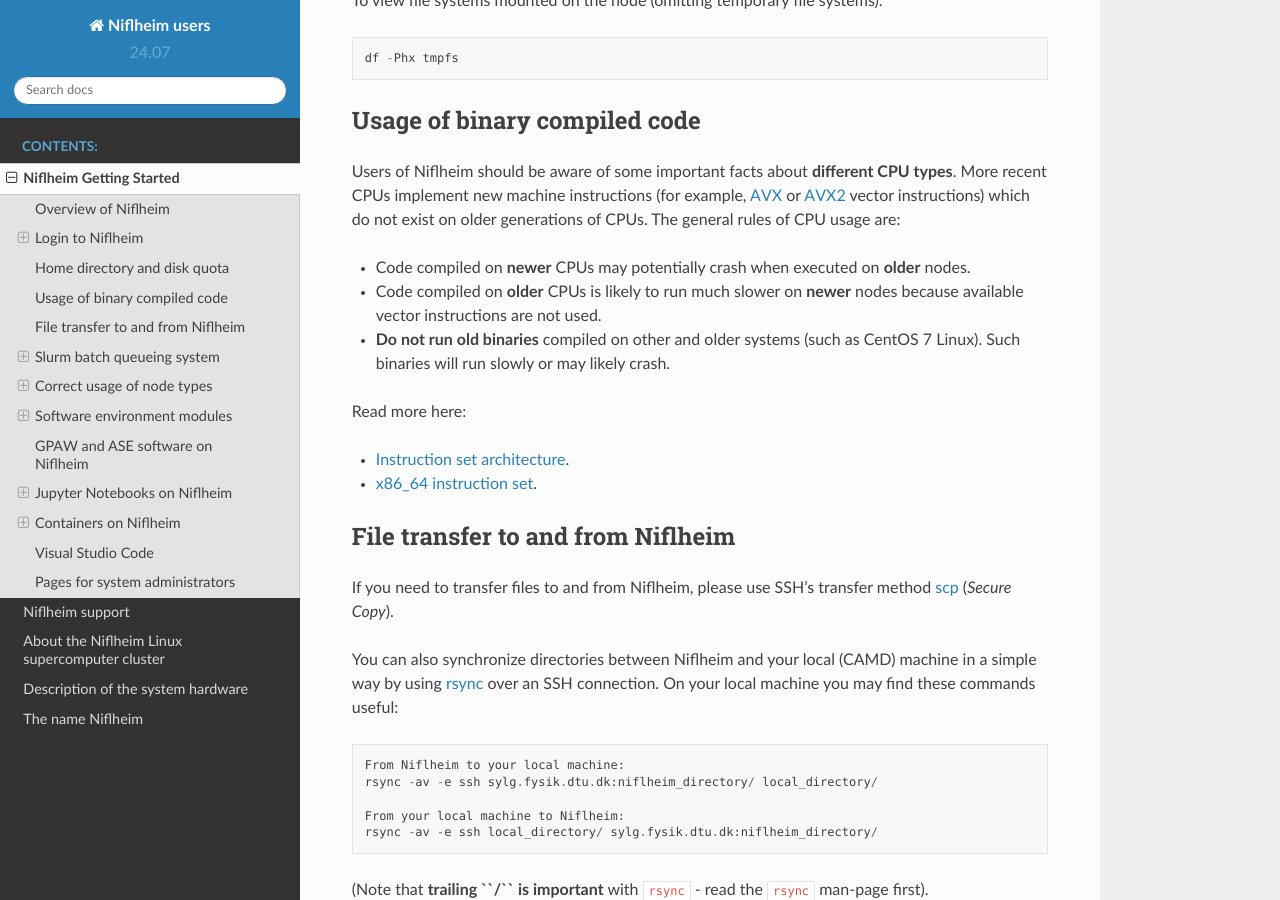
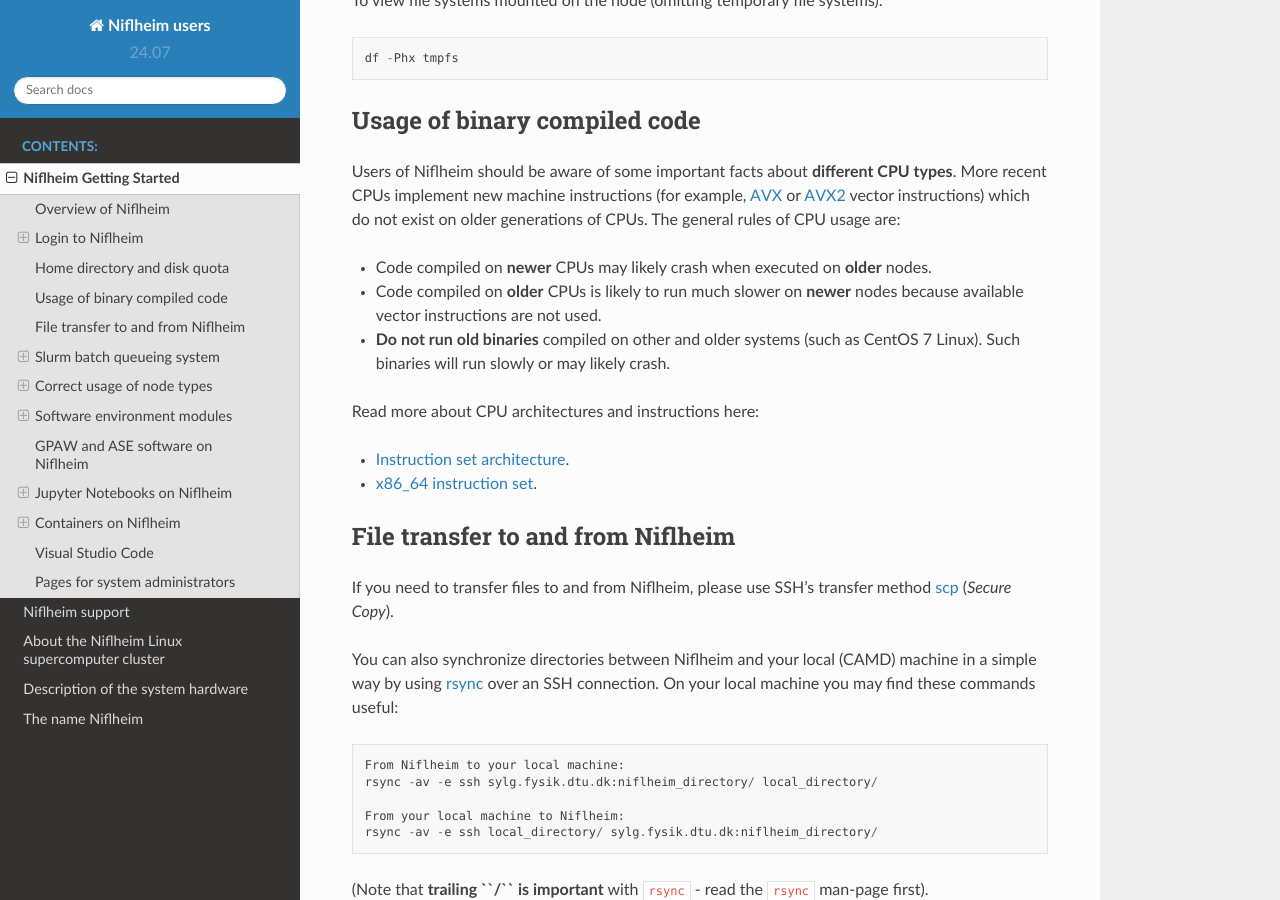
Before and after one commit to OleHolmNielsen/Niflheim_users, a Sphinx documentation site: the page built from docs/Niflheim_Getting_Started.rst, in a window 1280 px wide and 900 px high, scrolled down 3119 px. Built offline with Sphinx 7.4.7 and the Read the Docs theme 2.0.0, drawn with Linux system fonts in a browser that asks for light colours.

Commit message:
Minor edit

```diff
--- a/docs/Niflheim_Getting_Started.rst
+++ b/docs/Niflheim_Getting_Started.rst
@@ -168,12 +168,12 @@
 More recent CPUs implement new machine instructions (for example, AVX_ or AVX2_ vector instructions) which do not exist on older generations of CPUs.
 The general rules of CPU usage are:
 
-* Code compiled on **newer** CPUs may potentially crash when executed on **older** nodes.
+* Code compiled on **newer** CPUs may likely crash when executed on **older** nodes.
 * Code compiled on **older** CPUs is likely to run much slower on **newer** nodes because available vector instructions are not used.
 * **Do not run old binaries** compiled on other and older systems (such as CentOS 7 Linux).
   Such binaries will run slowly or may likely crash.
 
-Read more here:
+Read more about CPU architectures and instructions here:
 
 * `Instruction set architecture <https://en.wikipedia.org/wiki/Instruction_set_architecture>`_.
 * `x86_64 instruction set <https://en.wikipedia.org/wiki/X86-64>`_.
```
